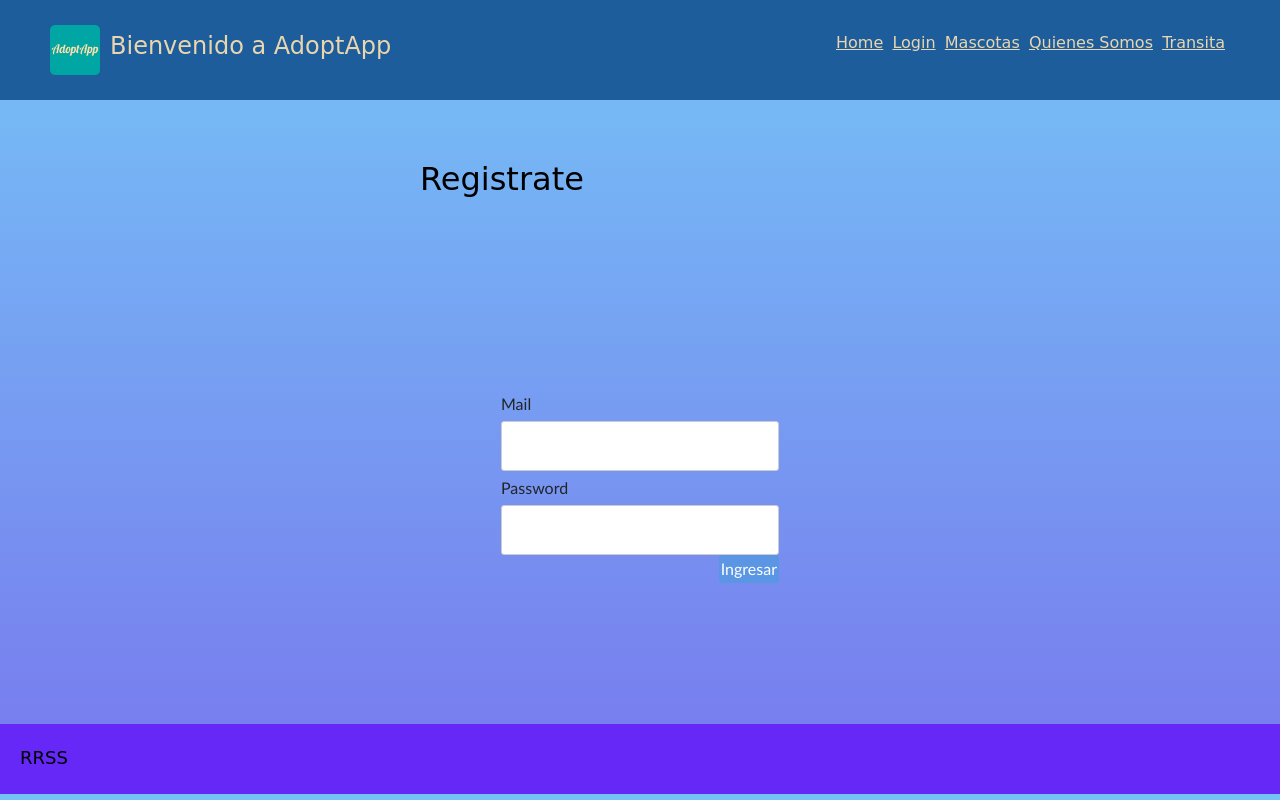
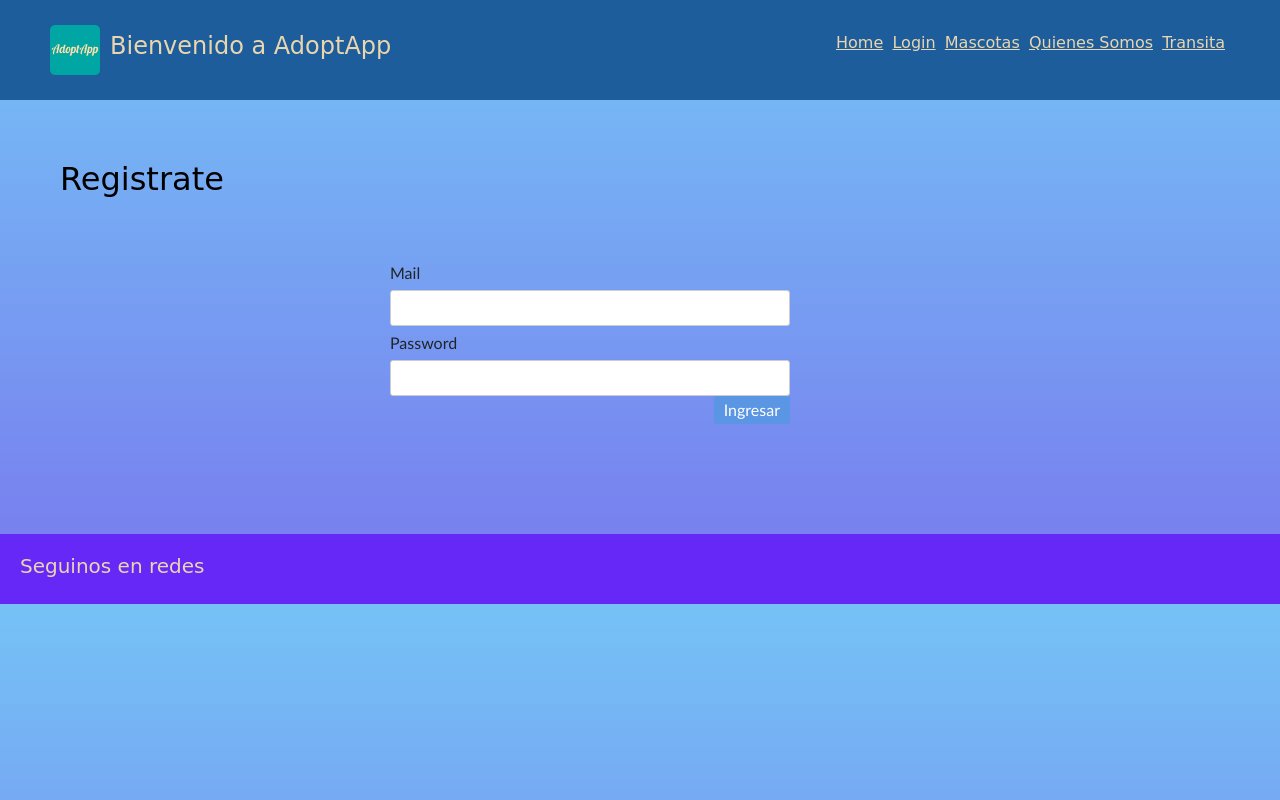
Before and after one commit to Guyito/ProyectoAdoptApp, a plain HTML site: page pages/login.html in a window 1280 px wide. Drawn offline with nearby package versions, Linux system fonts and the light colour scheme; files that its build step writes are made by us from their sources; files whose address does not match are found by name; a web font is replaced by a local one.

Commit message:
cambios 2807

```diff
--- a/css/estilos.css
+++ b/css/estilos.css
@@ -11,14 +11,21 @@
 
 body {
     background: linear-gradient(#75C2F6, rgb(120, 120, 238));
-    display: flex;
     flex-direction: column;
     margin: 0 auto;
+    display: block;
+
 }
-
+/*
+display: grid;
+grid-template-columns: repeat(4, 1fr);
+grid-template-areas:
+"header header header header"
+"main main main aside"
+"footer footer footer footer";
+*/
 main {
-    margin: 0 auto;
-    width: auto;
+    margin: 0;
     padding: 60px;
     }
 
@@ -63,7 +70,8 @@ nav a {
 
 /*lista menu*/
 
-li {
+nav li {
+    text-align: center;
     display: inline;
 }
 
@@ -76,11 +84,10 @@ li {
 
 .grid-container{
     display: grid;
-    grid-template-columns: repeat(2, 1fr);
+    grid-template-columns: auto auto;
     grid-auto-rows: 350px;
     column-gap: 10px;
     grid-gap: 10px;
-
 }
 
 .pets {
@@ -157,20 +164,29 @@ p {
 .registracion {
 
     width: 400px;
-    padding: 61px;
-    margin: auto;
-    margin-top:  100px;
     border-radius: 4px;
     font-family: 'calibri';
     align-items: stretch;
     align-content: center;
 }
 
+.registracion p {
+    text-align: center;
+    font-size: 25px;
+}
+
+.container {
+    width: 90%;
+    max-width: 600px;
+    border-radius: 5px;
+    padding: 50px;
+    }
+
 /*Formulario y boton*/
 
 input, textarea, select {
     width: 100%;
-    padding: 12px;
+    padding: 5px;
     border: 1px solid #ccc;
     border-radius: 3px;
     resize: vertical;
@@ -184,18 +200,12 @@ label {
 div button {
     background-color: #5A96E3;
     color: white;
-    padding: 2px 2px;
+    padding: 2px 10px;
     border: none;
     border-radius: 3px;
     cursor: pointer;
     float: right;
     transition: width 2s;
-}
-.container {
-max-width: 1200px;
-margin: 0 auto;
-border-radius: 5px;
-padding: 20px;
 }
 
 .donacion :hover {
@@ -205,6 +215,7 @@ padding: 20px;
     width: auto;
     height: auto;
     background-color: #5A96E3;
+    color: white;
 }
 
 /*footer*/
@@ -226,13 +237,31 @@ h4 {
     font-family: "Mystery Quest", cursive;
 }
 
-/*MEDIA QUERIES - entre 320 y 480px se tiene que ver bien*/
+/*MEDIA QUERIES - Mobile*/
 
-@media screen and (max-width: 600px) {
+
+@media (max-width: 576px) {
+
+    section .grid-container {
+        grid-template-columns: auto;
+    }
+
+    ul {
+
+    }
+}
+
+/*
+@media (max-width: 576px) {
     .col-25, .col-75, button [type=submit] {
     width: 100%;
     margin-top: 0;
     }
+}
+
+/*MEDIA QUERIES - DESKTOP
+@media (min-width: 992px) {
+
 }
 
 
--- a/pages/login.html
+++ b/pages/login.html
@@ -21,7 +21,6 @@
             <img src="/img/logohome/apple-touch-icon.png" alt="">
             <h1>Bienvenido a AdoptApp</h1>
         </div>
-        <hr>
         <!-- ingresar menu, logo y buscador-->
         <nav>
             <ul>
@@ -64,7 +63,12 @@
     </main>
     <!-- redes sociales-->
     <footer class="piedepag">
-        <p>RRSS</p>
-    </footer>
+        <div class="conteiner">
+            <h4>Seguinos en redes</h4>
+            <div class="rrss">
+            <a href="#"><i class="facabook"></i></a>
+            <a href="#"><i class="instagram"></i></a>
+            </div>
+        </div>
 </body>
 </html>
```
Also changed, not shown: pages/mascotas.html (+2 -2 lines), pages/quienessomos.html (+1 -2 lines), pages/transita.html (+3 -5 lines).
